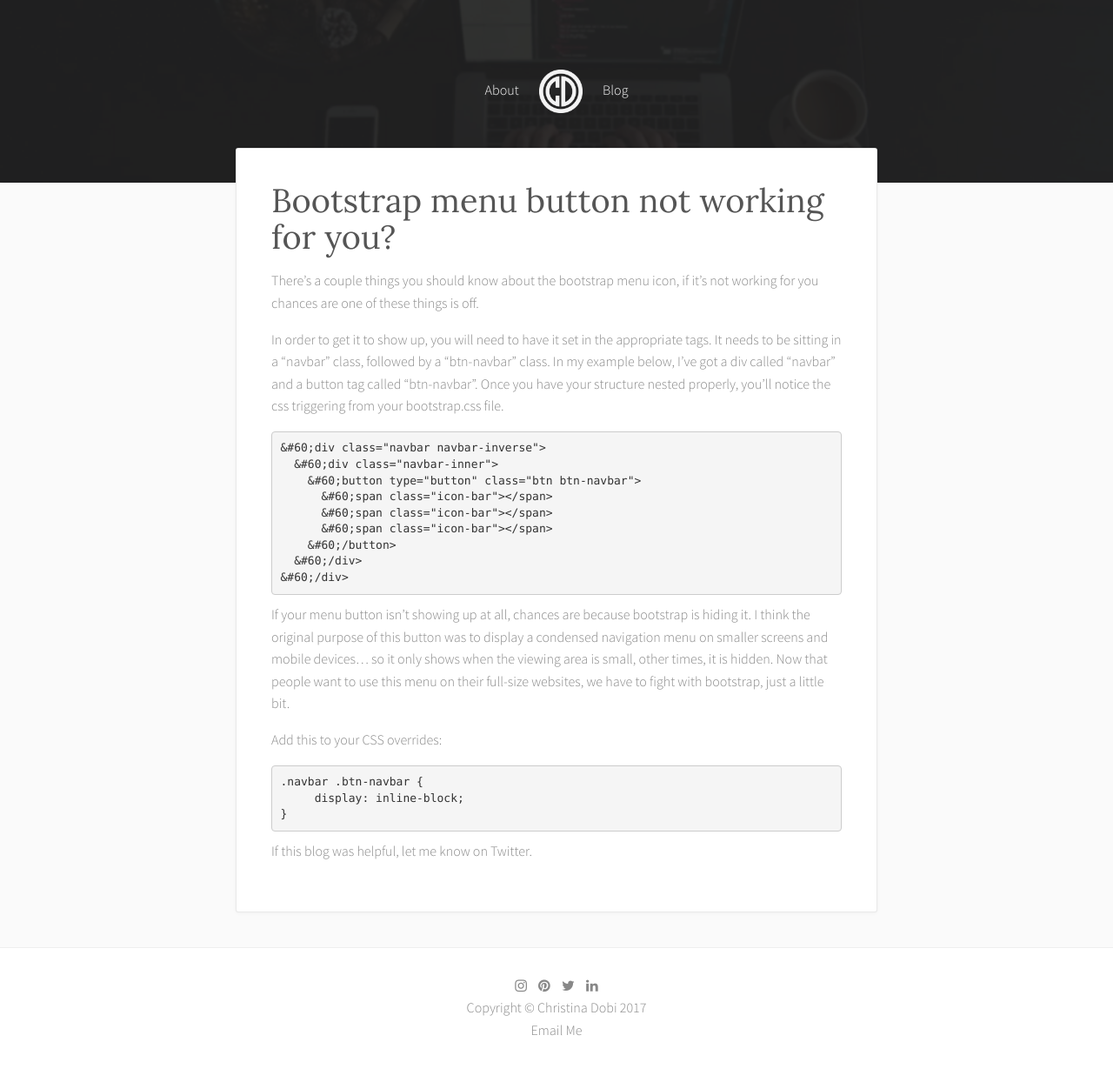
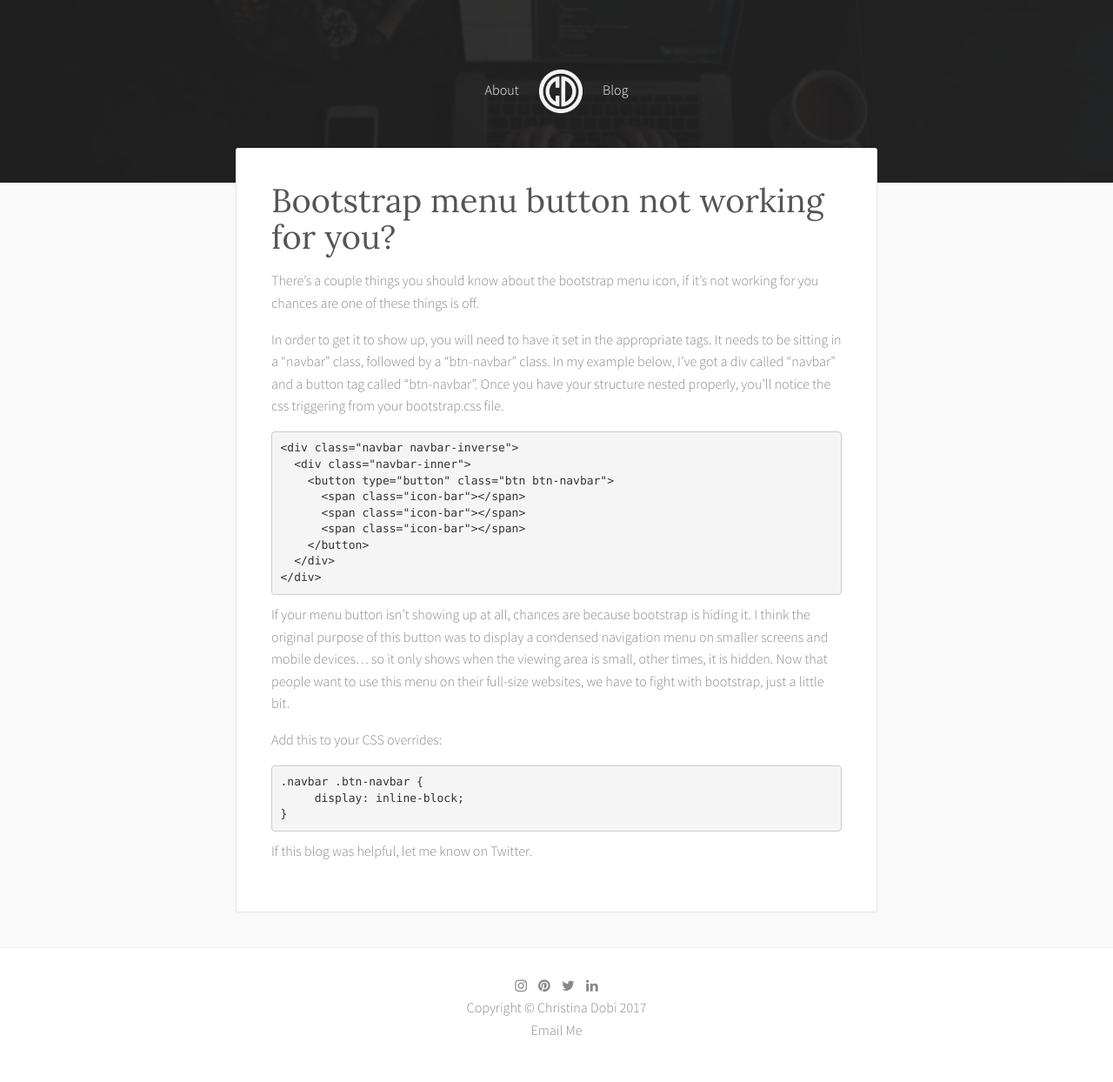
Before and after one commit to iamchristinabot/iamchristinabot.github.io, a Jekyll site: the page built from _posts/2013-06-28-bootstrap-menu-button-not-working-for-you.md, in a window 1280 px wide. Shown: the whole page at 87% size. Built offline with Jekyll 4.4.1, drawn with Linux system fonts in a browser that asks for light colours.

```diff
--- a/_posts/2013-06-28-bootstrap-menu-button-not-working-for-you.md
+++ b/_posts/2013-06-28-bootstrap-menu-button-not-working-for-you.md
@@ -16,15 +16,15 @@ There&#8217;s a couple things you should know about the bootstrap menu icon, if
 In order to get it to show up, you will need to have it set in the appropriate tags. It needs to be sitting in a &#8220;navbar&#8221; class, followed by a &#8220;btn-navbar&#8221; class. In my example below, I&#8217;ve got a div called &#8220;navbar&#8221; and a button tag called &#8220;btn-navbar&#8221;. Once you have your structure nested properly, you&#8217;ll notice the css triggering from your bootstrap.css file.
 
 
-    &#60;div class="navbar navbar-inverse">
-      &#60;div class="navbar-inner">
-        &#60;button type="button" class="btn btn-navbar">
-          &#60;span class="icon-bar"></span>
-          &#60;span class="icon-bar"></span>
-          &#60;span class="icon-bar"></span>
-        &#60;/button>
-      &#60;/div>
-    &#60;/div>
+    <div class="navbar navbar-inverse">
+      <div class="navbar-inner">
+        <button type="button" class="btn btn-navbar">
+          <span class="icon-bar"></span>
+          <span class="icon-bar"></span>
+          <span class="icon-bar"></span>
+        </button>
+      </div>
+    </div>
 
 
 If your menu button isn&#8217;t showing up at all, chances are because bootstrap is hiding it. I think the original purpose of this button was to display a condensed navigation menu on smaller screens and mobile devices&#8230; so it only shows when the viewing area is small, other times, it is hidden. Now that people want to use this menu on their full-size websites, we have to fight with bootstrap, just a little bit.
```
Also changed, not shown: _posts/2011-07-26-how-do-i-tell-my-users-to-upgrade-from-ie6.md (+5 -5 lines), _posts/2011-08-14-how-do-i-pull-in-data-from-a-json-file.md (+6 -6 lines), _posts/2011-08-22-why-am-i-getting-jquery-is-not-defined-error-in-wordpress.md (+1 -1 lines), _posts/2011-09-02-how-do-i-create-a-301-redirect-with-php.md (+4 -4 lines).
